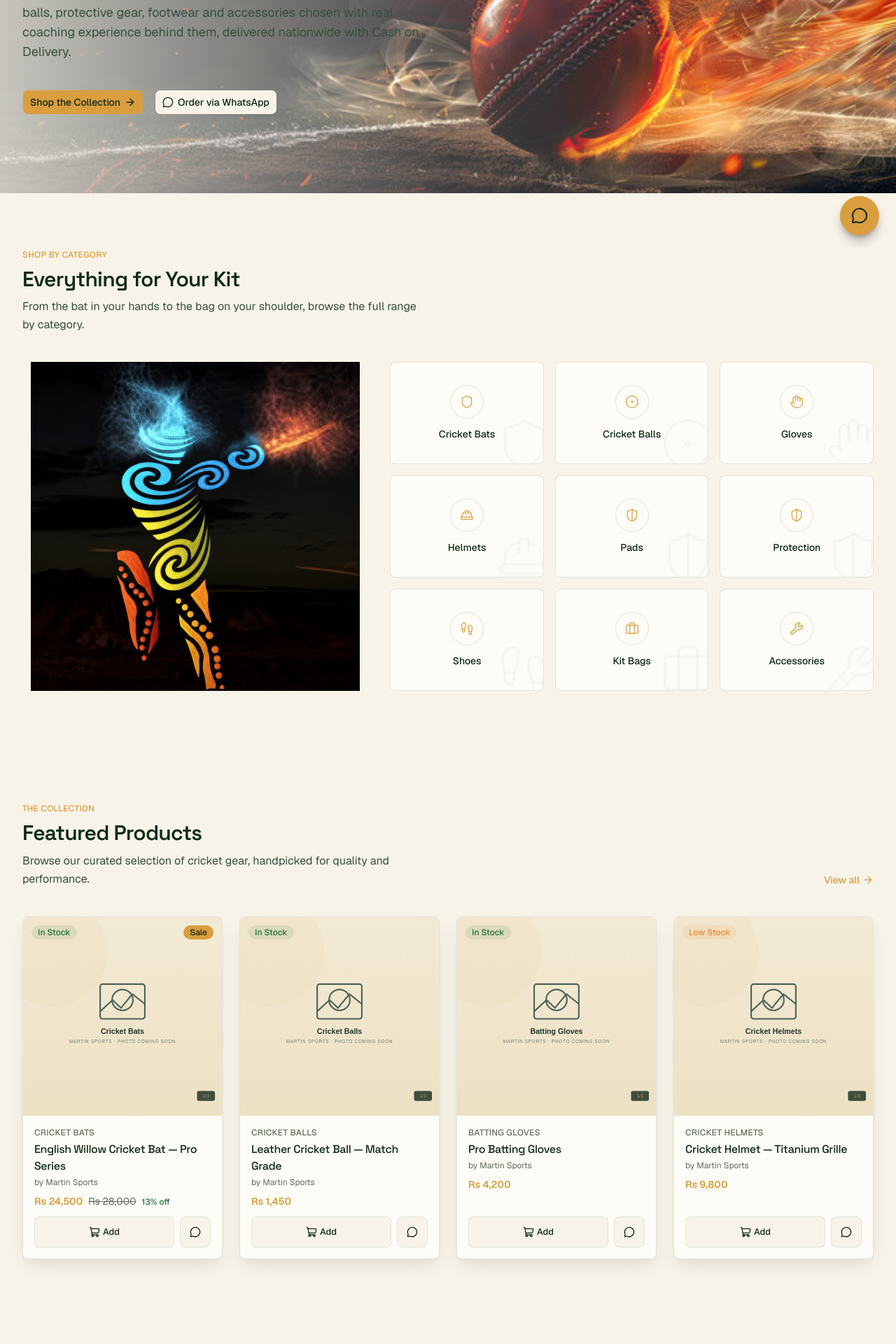
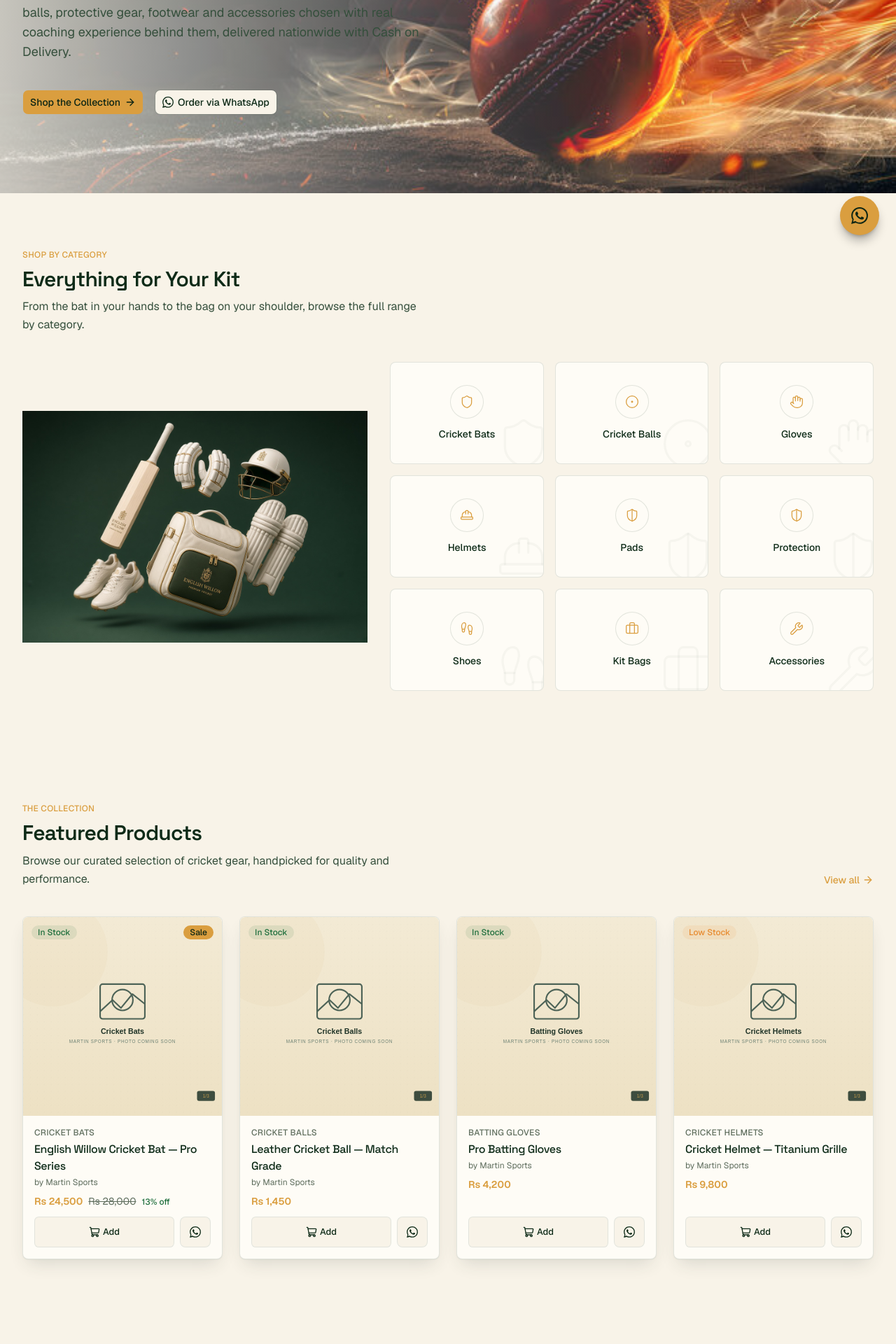
Before and after one commit to Shahryar123/martin-sports, a Next.js app: page / in a window 1280 px wide. Shown: the part 440-2360 px from the top of the page at 70% size. Built offline with nearby package versions, Linux system fonts and the light colour scheme; no server answers.

Commit message:
feat: replace MessageCircle with WhatsappIcon in WhatsAppButton component

```diff
--- a/src/components/home/category-grid.tsx
+++ b/src/components/home/category-grid.tsx
@@ -19,7 +19,7 @@
       <div className="grid grid-cols-1 gap-6 lg:grid-cols-[minmax(0,5fr)_minmax(0,7fr)] lg:gap-8">
         <Reveal className="relative hidden min-h-[380px] overflow-hidden rounded-lg lg:block">
           <Image
-            src="/banner-category.jpg"
+            src="/banner-category-1.jpg"
             alt=""
             fill
             sizes="(min-width: 1024px) 40vw, 100vw"
--- /dev/null
+++ b/src/components/icons/whatsapp-icon.tsx
@@ -0,0 +1,12 @@
+import type { SVGProps } from "react";
+
+/** The real WhatsApp glyph — lucide-react has no brand icons to pull this
+ * from (see `social-icons.tsx`). Uses `currentColor` + size-via-className
+ * so it drops into the same markup as a Lucide icon. */
+export function WhatsappIcon(props: SVGProps<SVGSVGElement>) {
+  return (
+    <svg viewBox="0 0 24 24" fill="currentColor" {...props}>
+      <path d="M.057 24l1.687-6.163a11.867 11.867 0 01-1.587-5.946C.16 5.335 5.495 0 12.05 0a11.817 11.817 0 018.413 3.488 11.824 11.824 0 013.48 8.413c-.003 6.557-5.338 11.892-11.893 11.892a11.9 11.9 0 01-5.688-1.448L.057 24zm6.597-3.807c1.676.995 3.276 1.591 5.392 1.592 5.448 0 9.886-4.434 9.889-9.885.002-5.462-4.415-9.89-9.881-9.892-5.452 0-9.887 4.434-9.889 9.884a9.86 9.86 0 001.5 5.265l-.999 3.648 3.638-1.001zm11.387-5.464c-.074-.124-.272-.198-.57-.347-.297-.149-1.758-.868-2.031-.967-.272-.099-.47-.149-.669.149-.198.297-.768.967-.941 1.165-.173.198-.347.223-.644.074-.297-.149-1.255-.462-2.39-1.475-.883-.788-1.48-1.761-1.653-2.059-.173-.297-.018-.458.13-.606.134-.133.297-.347.446-.521.151-.172.2-.296.3-.495.099-.198.05-.372-.025-.521-.075-.148-.669-1.611-.916-2.206-.242-.579-.487-.501-.669-.51l-.57-.01c-.198 0-.52.074-.792.372-.272.297-1.04 1.016-1.04 2.479 0 1.462 1.065 2.875 1.213 3.074.149.198 2.096 3.2 5.077 4.487.709.306 1.263.489 1.694.626.712.226 1.36.194 1.872.118.571-.085 1.758-.719 2.006-1.413.248-.695.248-1.29.173-1.414z" />
+    </svg>
+  );
+}
--- a/src/components/shared/whatsapp-button.tsx
+++ b/src/components/shared/whatsapp-button.tsx
@@ -1,7 +1,7 @@
 "use client";
 
 import { motion } from "framer-motion";
-import { MessageCircle } from "lucide-react";
+import { WhatsappIcon } from "@/components/icons/whatsapp-icon";
 import { Button } from "@/components/ui/button";
 import { buildWhatsAppOrderLink } from "@/lib/whatsapp";
 import { SITE_CONFIG } from "@/lib/constants/site";
@@ -63,7 +63,7 @@
           aria-label="Order on WhatsApp"
           onClick={(e) => e.stopPropagation()}
         >
-          <MessageCircle className="size-4" />
+          <WhatsappIcon className="size-4" />
         </a>
       </Button>
     );
@@ -86,7 +86,7 @@
           className,
         )}
       >
-        <MessageCircle className="size-6" strokeWidth={2} />
+        <WhatsappIcon className="size-6" strokeWidth={2} />
       </motion.a>
     );
   }
@@ -94,7 +94,7 @@
   return (
     <Button asChild variant={variant} size={size} className={className}>
       <a href={href} target="_blank" rel="noopener noreferrer">
-        <MessageCircle className="size-4" />
+        <WhatsappIcon className="size-4" />
         {label}
       </a>
     </Button>
```
